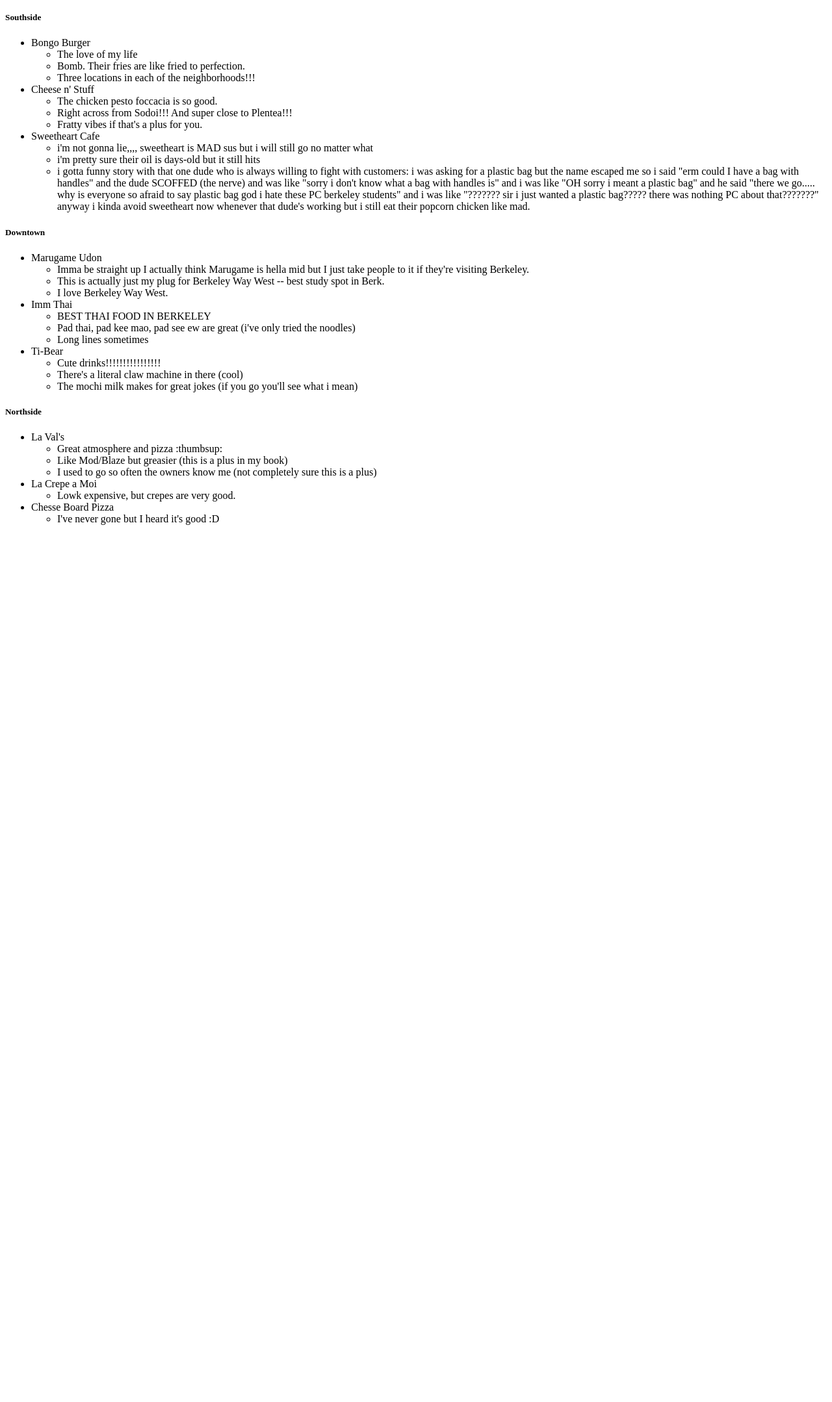
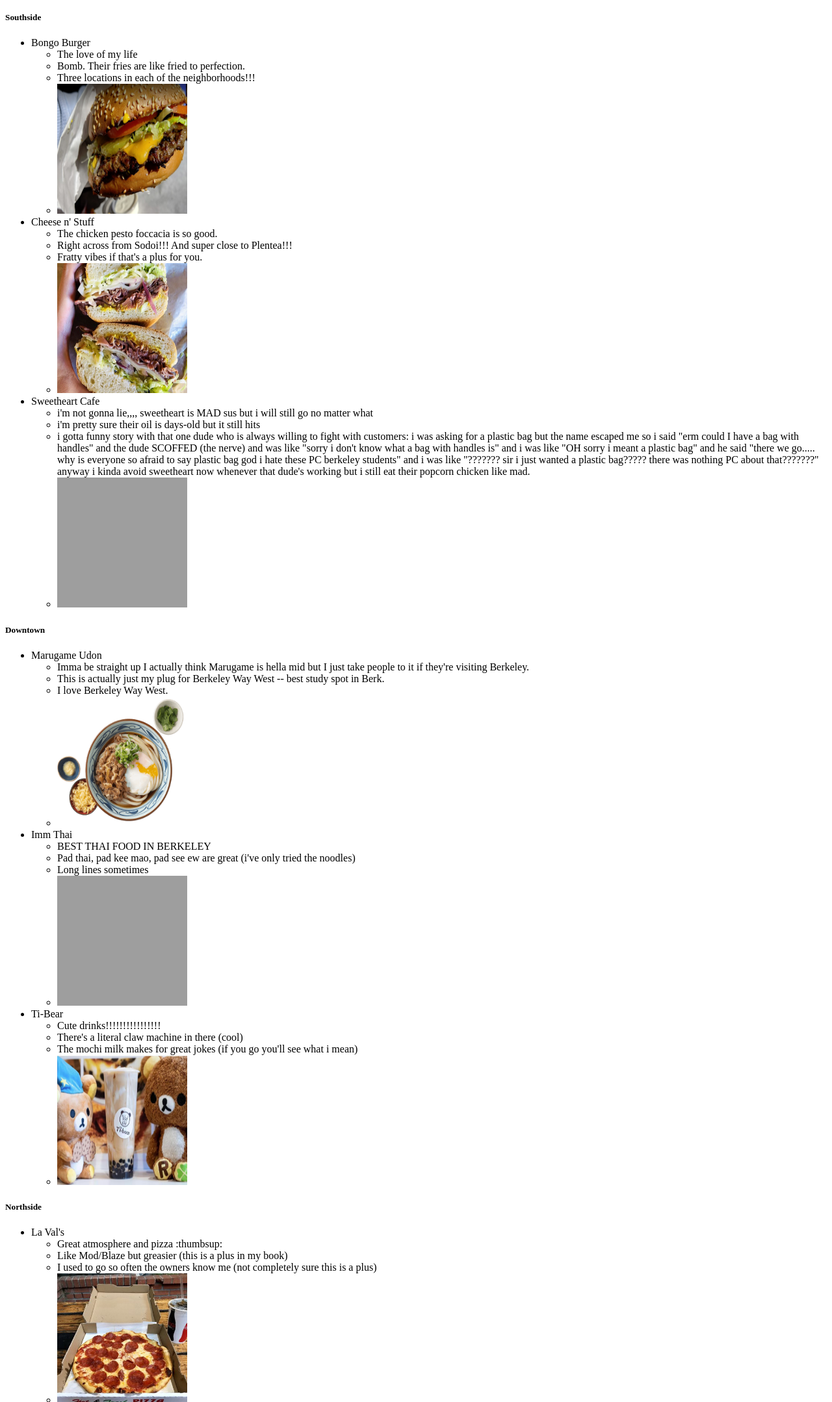
Before and after one commit to Jackkumo/wwweblogy, a plain HTML site: page WWWebology/alyssaPost.html in a window 1280 px wide. Shown: the part 642-2800 px from the top of the page at 65% size. Before the commit the page ends 1466 px from the top, so only its background shows below. Drawn offline with Linux system fonts and the light colour scheme; grey boxes are pictures that could not be loaded.

Commit message:
Update alyssaPost.html

```diff
--- a/WWWebology/alyssaPost.html
+++ b/WWWebology/alyssaPost.html
@@ -50,6 +50,7 @@
                 <li>The love of my life</li>
                 <li>Bomb. Their fries are like fried to perfection.</li>
                 <li>Three locations in each of the neighborhoods!!!</li>
+                <li><img src="bongo-burger.jpg" width="200" height="200"></li>
             </ul>
 
             <li>Cheese n' Stuff</li>
@@ -57,6 +58,7 @@
                 <li>The chicken pesto foccacia is so good.</li>
                 <li>Right across from Sodoi!!! And super close to Plentea!!!</li>
                 <li>Fratty vibes if that's a plus for you.</li>
+                <li><img src="Cheese_'N'_Stuff_Photo_3_Enhanced.jpg" width="200" height="200"></li>
             </ul>
 
             <li>Sweetheart Cafe</li>
@@ -64,6 +66,7 @@
                 <li>i'm not gonna lie,,,, sweetheart is MAD sus but i will still go no matter what</li>
                 <li>i'm pretty sure their oil is days-old but it still hits</li>
                 <li>i gotta funny story with that one dude who is always willing to fight with customers: i was asking for a plastic bag but the name escaped me so i said "erm could I have a bag with handles" and the dude SCOFFED (the nerve) and was like "sorry i don't know what a bag with handles is" and i was like "OH sorry i meant a plastic bag" and he said "there we go..... why is everyone so afraid to say plastic bag god i hate these PC berkeley students" and i was like "??????? sir i just wanted a plastic bag????? there was nothing PC about that???????" anyway i kinda avoid sweetheart now whenever that dude's working but i still eat their popcorn chicken like mad.</li>
+                <li><img src="sweetheart.png" width="200" height="200"></li>
             </ul>
         </ul>
     <h5>Downtown</h5>
@@ -73,6 +76,7 @@
                 <li>Imma be straight up I actually think Marugame is hella mid but I just take people to it if they're visiting Berkeley.</li>
                 <li>This is actually just my plug for Berkeley Way West -- best study spot in Berk.</li>
                 <li>I love Berkeley Way West.</li>
+                <li><img src="curry-nikutama.png" width="200" height="200"></li>
             </ul>
 
             <li>Imm Thai</li>
@@ -80,6 +84,7 @@
                 <li>BEST THAI FOOD IN BERKELEY</li>
                 <li>Pad thai, pad kee mao, pad see ew are great (i've only tried the noodles)</li>
                 <li>Long lines sometimes</li>
+                <li><img src="IMG_0310.JPG" width="200" height="200"></li>
             </ul>
 
             <li>Ti-Bear</li>
@@ -87,6 +92,7 @@
                 <li>Cute drinks!!!!!!!!!!!!!!!!</li>
                 <li>There's a literal claw machine in there (cool)</li>
                 <li>The mochi milk makes for great jokes (if you go you'll see what i mean)</li>
+                <li><img src="tibear.jpg" width="200" height="200"> </li>
             </ul>
         </ul>
     <h5>Northside</h5>
@@ -96,16 +102,19 @@
                 <li>Great atmosphere and pizza :thumbsup:</li>
                 <li>Like Mod/Blaze but greasier (this is a plus in my book)</li>
                 <li>I used to go so often the owners know me (not completely sure this is a plus)</li>
+                <li><img src="la val.jpg" width="200" height="200"></li>
             </ul>
 
             <li>La Crepe a Moi</li>
             <ul>
                 <li>Lowk expensive, but crepes are very good.</li>
+                <li><img src="la crepe a moi.jpg" width="200" height="200"></li>
             </ul>
 
             <li>Chesse Board Pizza</li>
             <ul>
                 <li>I've never gone but I heard it's good :D</li>
+                <li><img src="cheese board.jpg" width="200" height="200"></li>
             </ul>
         </ul>
 </body>
```
